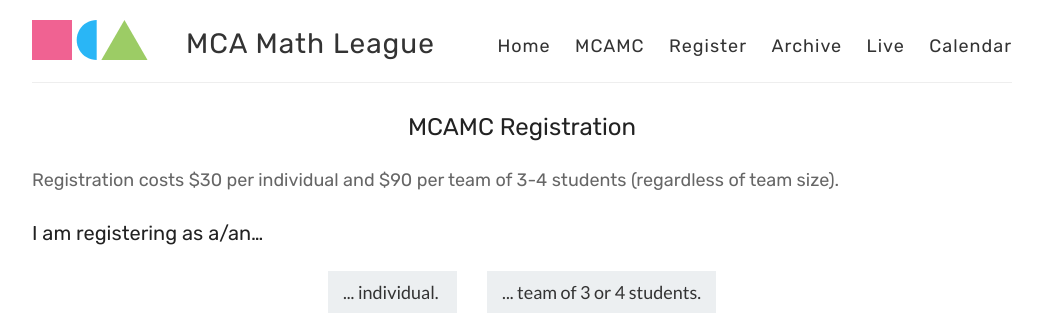
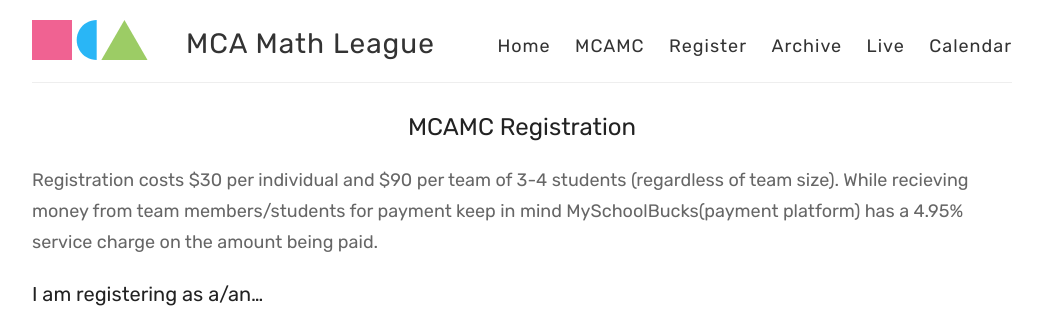
Before and after one commit to mcamathleague/mcamathleague.github.io, a Jekyll site: the page built from register.md, in a window 1280 px wide, cut to the strip 0-315 px from the top of the page. Shown: the whole strip, without its empty margins (118-1160 px from the left). Built offline with Jekyll 4.4.1, drawn with Linux system fonts in a browser that asks for light colours.

Commit message:
Update register.md

```diff
--- a/register.md
+++ b/register.md
@@ -5,7 +5,7 @@ permalink: /mcamc/register/
 ---
 ## MCAMC Registration
 
-#### Registration costs $30 per individual and $90 per team of 3-4 students (regardless of team size).
+#### Registration costs $30 per individual and $90 per team of 3-4 students (regardless of team size). While recieving money from team members/students for payment keep in mind MySchoolBucks(payment platform) has a 4.95% service charge on the amount being paid.
 
 ### I am registering as a/an...
 <div style="text-align: center">
```
